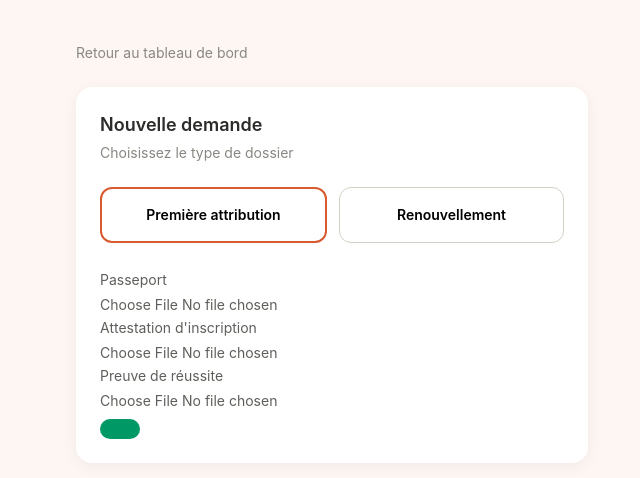
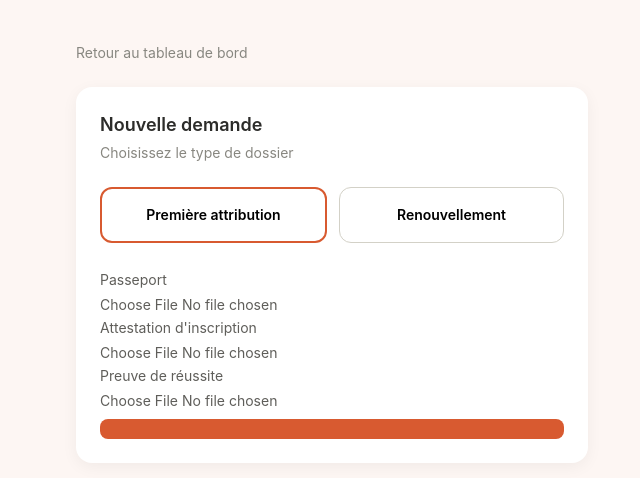
Before and after one commit to fadaldrame97-sys/E-Bourse-UGESM, a React app in the folder Frontend/: page /nouvelle-demande in a window 1280 px wide. Shown: the top 478 px of the page, without its empty margins (308-948 px from the left). Built offline with nearby package versions, Linux system fonts and the light colour scheme; the HTML template or start-up script is replaced by a standard one.

Commit message:
Créer le composant buttonPrimaire et l'exporter

```diff
--- a/Frontend/src/components/BoutonPrimaire.jsx
+++ b/Frontend/src/components/BoutonPrimaire.jsx
@@ -1,7 +1,7 @@
 function BoutonPrimaire({ children, ...props }) {
   return (
     <button
-      className="bg-emerald-600 text-white rounded-xl px-5 py-2.5 font-medium hover:bg-emerald-700 transition-colors disabled:opacity-50"
+      className="w-full bg-[#D85A30] text-[#FAECE7] rounded-lg py-2.5 text-sm font-semibold disabled:opacity-60"
       {...props}
     >
       {children}
```
